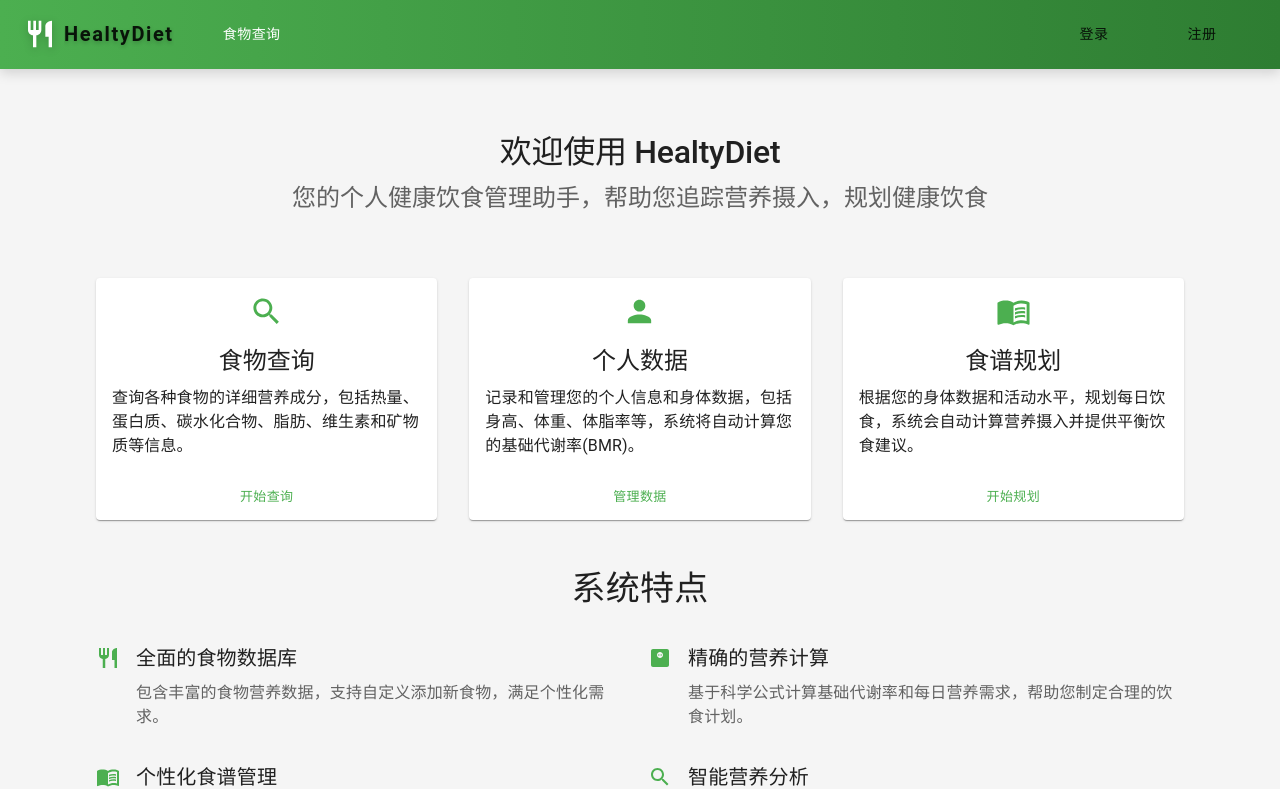
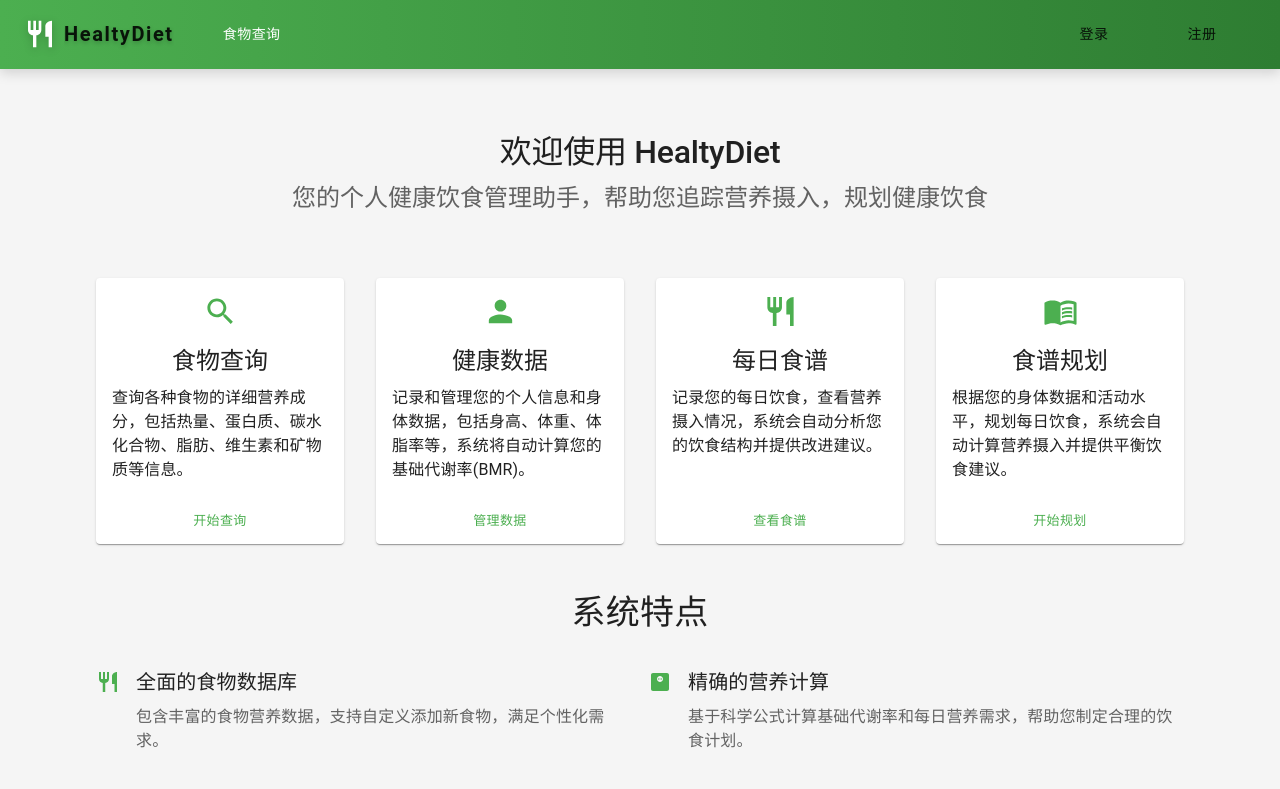
Before and after one commit to ghost200802/HealtyDiet, a React (Vite) app in the folder HealtyDiet_Project/frontend/: page / in a window 1280 px wide. Shown: the top 789 px of the page. Built offline with nearby package versions, Linux system fonts and the light colour scheme.

Commit message:
feat(首页): 添加认证状态处理并优化功能卡片布局
- 添加react-transition-group依赖以支持动画效果
- 根据认证状态显示/隐藏注册引导区域
- 将功能卡片布局从3列调整为4列，并新增每日食谱卡片
- 更新路由配置以传递认证状态到首页

```diff
--- a/HealtyDiet_Project/frontend/src/App.jsx
+++ b/HealtyDiet_Project/frontend/src/App.jsx
@@ -173,7 +173,7 @@ function App() {
         <Navbar isAuthenticated={isAuthenticated} user={user} onLogout={handleLogout} />
         <main className="main-content">
           <Routes>
-            <Route path="/" element={<Home />} />
+            <Route path="/" element={<Home isAuthenticated={isAuthenticated} />} />
             <Route path="/login" element={<Login onLogin={handleLogin} />} />
             <Route path="/register" element={<Register />} />
 
--- a/HealtyDiet_Project/frontend/src/pages/Home.jsx
+++ b/HealtyDiet_Project/frontend/src/pages/Home.jsx
@@ -14,7 +14,7 @@ import PersonIcon from '@mui/icons-material/Person';
 import MenuBookIcon from '@mui/icons-material/MenuBook';
 import MonitorWeightIcon from '@mui/icons-material/MonitorWeight';
 
-const Home = () => {
+const Home = ({ isAuthenticated }) => {
   return (
     <Container maxWidth="lg">
       {/* 主标题区域 */}
@@ -30,7 +30,7 @@ const Home = () => {
       {/* 功能卡片区域 */}
       <Grid container spacing={4} sx={{ mt: 2 }}>
         {/* 食物查询卡片 */}
-        <Grid item xs={12} sm={6} md={4}>
+        <Grid item xs={12} sm={6} md={3}>
           <Card sx={{ height: '100%', display: 'flex', flexDirection: 'column' }}>
             <CardContent sx={{ flexGrow: 1 }}>
               <Box sx={{ display: 'flex', justifyContent: 'center', mb: 2 }}>
@@ -51,15 +51,15 @@ const Home = () => {
           </Card>
         </Grid>
 
-        {/* 个人数据卡片 */}
-        <Grid item xs={12} sm={6} md={4}>
+        {/* 健康数据卡片 */}
+        <Grid item xs={12} sm={6} md={3}>
           <Card sx={{ height: '100%', display: 'flex', flexDirection: 'column' }}>
             <CardContent sx={{ flexGrow: 1 }}>
               <Box sx={{ display: 'flex', justifyContent: 'center', mb: 2 }}>
                 <PersonIcon fontSize="large" color="primary" />
               </Box>
               <Typography gutterBottom variant="h5" component="h2" align="center">
-                个人数据
+                健康数据
               </Typography>
               <Typography>
                 记录和管理您的个人信息和身体数据，包括身高、体重、体脂率等，系统将自动计算您的基础代谢率(BMR)。
@@ -73,8 +73,30 @@ const Home = () => {
           </Card>
         </Grid>
 
+        {/* 每日食谱卡片 */}
+        <Grid item xs={12} sm={6} md={3}>
+          <Card sx={{ height: '100%', display: 'flex', flexDirection: 'column' }}>
+            <CardContent sx={{ flexGrow: 1 }}>
+              <Box sx={{ display: 'flex', justifyContent: 'center', mb: 2 }}>
+                <RestaurantIcon fontSize="large" color="primary" />
+              </Box>
+              <Typography gutterBottom variant="h5" component="h2" align="center">
+                每日食谱
+              </Typography>
+              <Typography>
+                记录您的每日饮食，查看营养摄入情况，系统会自动分析您的饮食结构并提供改进建议。
+              </Typography>
+            </CardContent>
+            <CardActions>
+              <Button size="small" component={Link} to="/recipe" fullWidth>
+                查看食谱
+              </Button>
+            </CardActions>
+          </Card>
+        </Grid>
+
         {/* 食谱规划卡片 */}
-        <Grid item xs={12} sm={6} md={4}>
+        <Grid item xs={12} sm={6} md={3}>
           <Card sx={{ height: '100%', display: 'flex', flexDirection: 'column' }}>
             <CardContent sx={{ flexGrow: 1 }}>
               <Box sx={{ display: 'flex', justifyContent: 'center', mb: 2 }}>
@@ -88,7 +110,7 @@ const Home = () => {
               </Typography>
             </CardContent>
             <CardActions>
-              <Button size="small" component={Link} to="/recipe" fullWidth>
+              <Button size="small" component={Link} to="/plan" fullWidth>
                 开始规划
               </Button>
             </CardActions>
@@ -157,7 +179,8 @@ const Home = () => {
         </Grid>
       </Box>
 
-      {/* 开始使用区域 */}
+      {/* 开始使用区域 - 仅在未登录时显示 */}
+      {!isAuthenticated && (
         <Box sx={{ my: 6, textAlign: 'center' }}>
           <Typography variant="h4" component="h2" gutterBottom>
             开始使用
@@ -172,6 +195,7 @@ const Home = () => {
             已有账号？<Link component={Link} to="/login">立即登录</Link>
           </Typography>
         </Box>
+      )}
     </Container>
   );
 };
--- a/package.json
+++ b/package.json
@@ -1,6 +1,7 @@
 {
   "dependencies": {
     "@emotion/styled": "^11.14.0",
-    "@mui/x-charts": "^8.2.0"
+    "@mui/x-charts": "^8.2.0",
+    "react-transition-group": "^4.4.5"
   }
 }
```
Lines whose indentation alone changed are shown as unchanged.
